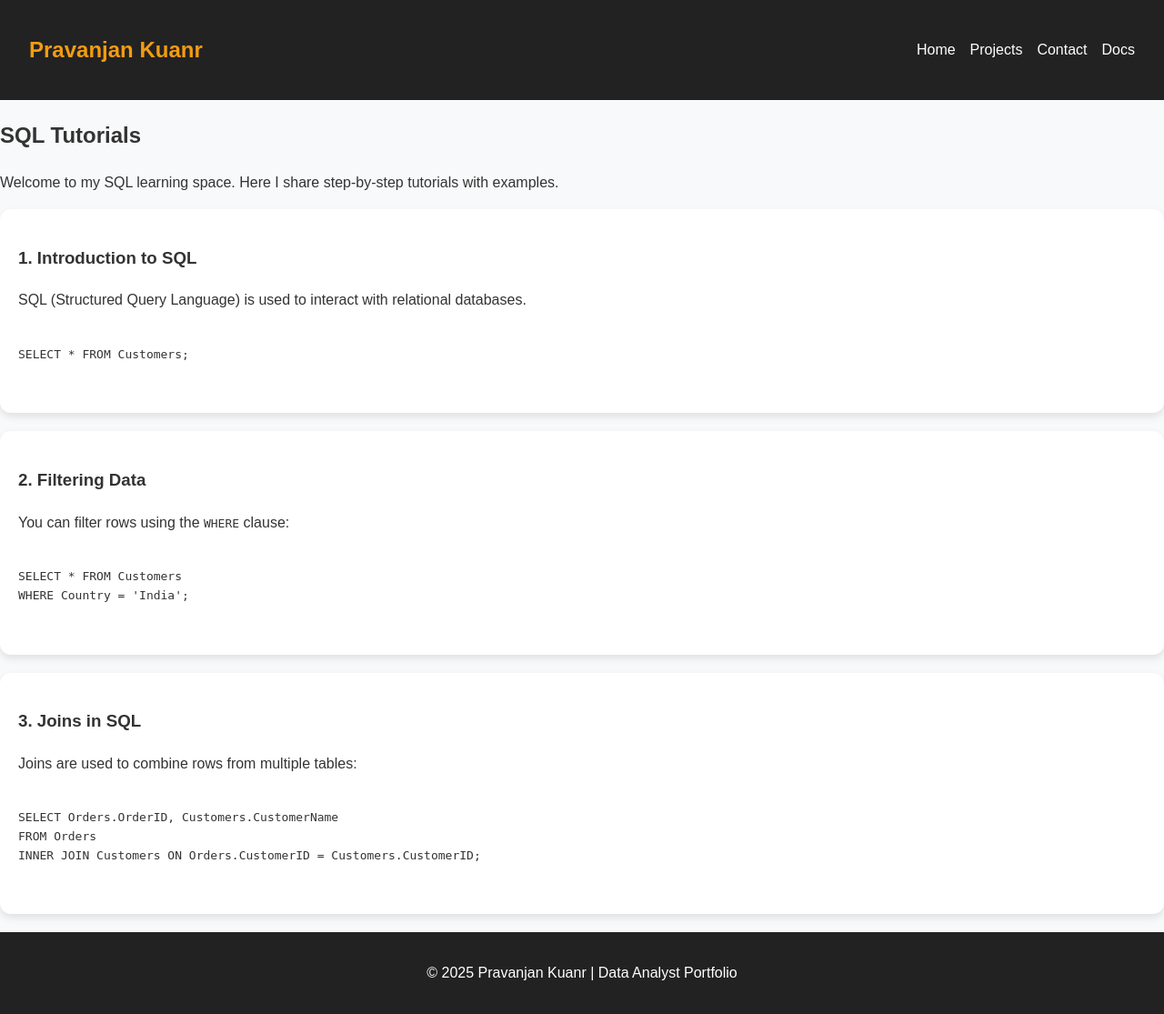
After one commit to Pravanjankuanr/Portfolio_PravanjanKuanr, a Flask app: page /docs/sql in a window 1280 px wide. The commit adds this page. Shown: the whole page at 91% size. Run offline with Flask 3, Linux system fonts and the light colour scheme.

Commit message:
adding all files to git

```diff
--- a/app.py
+++ b/app.py
@@ -49,6 +49,14 @@ def home():
 @app.route("/docs")
 def docs():
     return render_template("docs.html")
+
+@app.route("/docs/sql")
+def sql_tutorials():
+    return render_template("sql_tutorials.html")
+
+@app.route("/docs/insuranceapp")
+def insurance_app():
+    return render_template("insurance_app.html")
 
 @app.route('/projects')
 def projects():
--- a/projects.json
+++ b/projects.json
@@ -7,6 +7,7 @@
     "url": "https://github.com/Pravanjankuanr/Life-Insurance-Data-Analysis",
     "featured": true
   },
+
   {
     "title": "Flask + MySQL Admin",
     "description": "Admin portal with auth, JWT sessions, and CRUD over MySQL for customer data.",
--- a/static/css/styles.css
+++ b/static/css/styles.css
@@ -155,6 +155,23 @@ body {
 }
 
 
+/* Docs Content*/
+.doc_content .doccontentbox {
+  background: #fff;
+  border-radius: 12px;
+  padding: 20px;
+  margin-bottom: 20px;
+  box-shadow: 0 4px 8px rgba(0,0,0,0.1);
+}
+
+.sql-tutorial pre {
+  background: #f4f4f4;
+  padding: 10px;
+  border-radius: 8px;
+  overflow-x: auto;
+}
+
+
 /* Footer */
 footer {
   background: #222;
--- a/static/js/main.js
+++ b/static/js/main.js
@@ -10,4 +10,5 @@ document.addEventListener("DOMContentLoaded", () => {
       form.reset();
     });
   }
+
 });
--- a/templates/base.html
+++ b/templates/base.html
@@ -9,6 +9,7 @@
 </head>
 <body>
   <header>
+
     <nav class="navbar">
       <h2 class="logo">Pravanjan Kuanr</h2>
       <ul class="nav-links">
--- /dev/null
+++ b/templates/sql_tutorials.html
@@ -0,0 +1,37 @@
+{% extends 'base.html' %}
+
+{% block content %}
+<section class="doc_content">
+  <div class="container">
+    <h2>SQL Tutorials</h2>
+    <p>Welcome to my SQL learning space. Here I share step-by-step tutorials with examples.</p>
+
+    <article class="doccontentbox">
+      <h3>1. Introduction to SQL</h3>
+      <p>SQL (Structured Query Language) is used to interact with relational databases.</p>
+      <pre><code>
+SELECT * FROM Customers;
+      </code></pre>
+    </article>
+
+    <article class="doccontentbox">
+      <h3>2. Filtering Data</h3>
+      <p>You can filter rows using the <code>WHERE</code> clause:</p>
+      <pre><code>
+SELECT * FROM Customers
+WHERE Country = 'India';
+      </code></pre>
+    </article>
+
+    <article class="doccontentbox">
+      <h3>3. Joins in SQL</h3>
+      <p>Joins are used to combine rows from multiple tables:</p>
+      <pre><code>
+SELECT Orders.OrderID, Customers.CustomerName
+FROM Orders
+INNER JOIN Customers ON Orders.CustomerID = Customers.CustomerID;
+      </code></pre>
+    </article>
+  </div>
+</section>
+{% endblock %}
```
Also changed, not shown: templates/docs.html (+10 -8 lines), templates/insurance_app.html (added, +37 -0 lines), requirements.txt (line endings or trailing spaces), templates/contact.html (line endings or trailing spaces), templates/index.html (line endings or trailing spaces), 1 other file.
